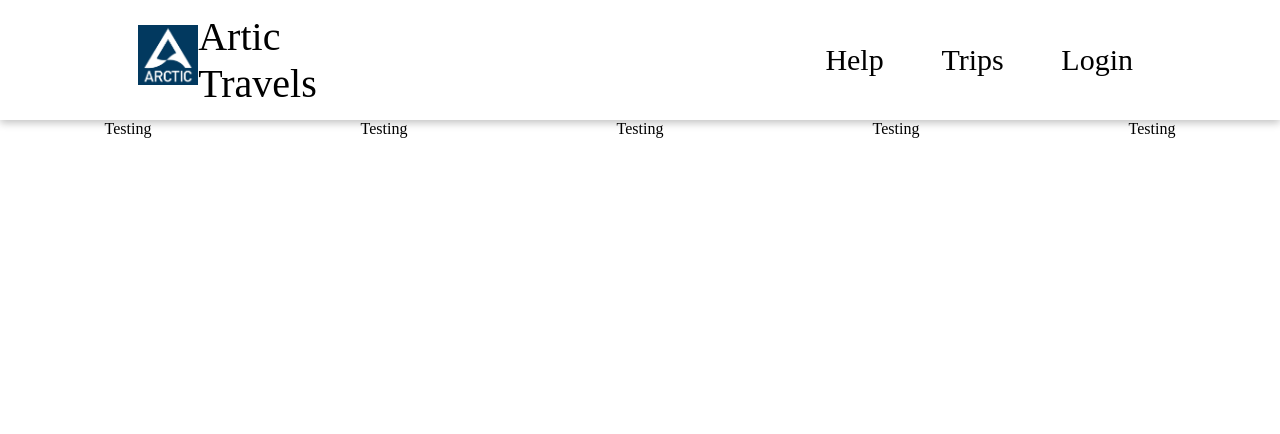
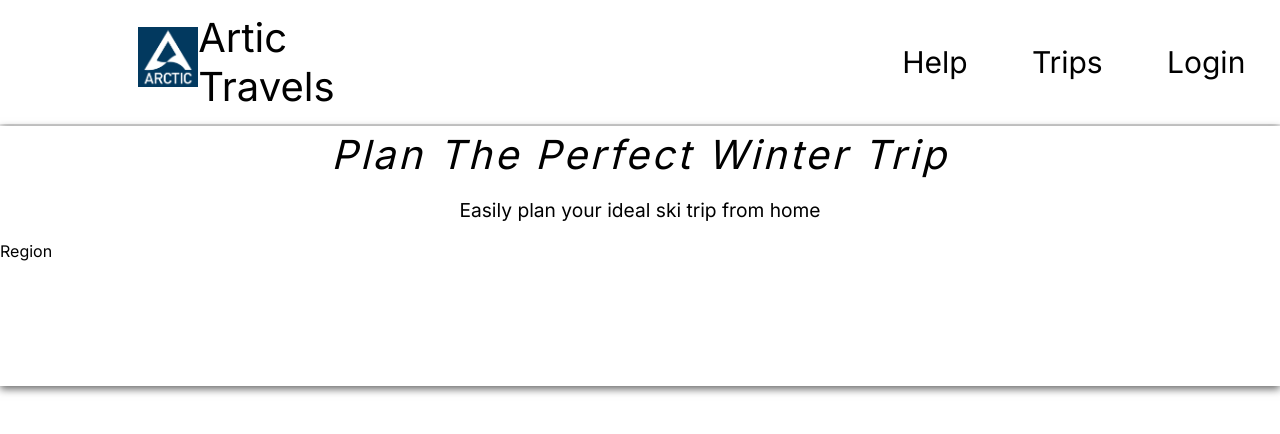
Before and after one commit to Hammad-Faiz/ArticTravels, a React (Create React App) app: page / in a window 1280 px wide. Shown: the top 434 px of the page. Built offline with nearby package versions, Linux system fonts and the light colour scheme.

Commit message:
implemented headlines

```diff
--- a/public/index.html
+++ b/public/index.html
@@ -15,6 +15,10 @@
       user's mobile device or desktop. See https://developers.google.com/web/fundamentals/web-app-manifest/
     -->
     <link rel="manifest" href="%PUBLIC_URL%/manifest.json" />
+
+    <link rel="preconnect" href="https://fonts.googleapis.com">
+    <link rel="preconnect" href="https://fonts.gstatic.com" crossorigin>
+    <link href="https://fonts.googleapis.com/css2?family=Inter:wght@400;500;700&display=swap" rel="stylesheet">
     <!--
       Notice the use of %PUBLIC_URL% in the tags above.
       It will be replaced with the URL of the `public` folder during the build.
--- a/src/components/PlanTrips.js
+++ b/src/components/PlanTrips.js
@@ -2,12 +2,21 @@ import './styles/PlanTrips.css'
 
 function PlanTrips(){
   return (
-    <div className='planning'>
-        <div>Testing</div>
-        <div>Testing</div>
-        <div>Testing</div>
-        <div>Testing</div>
-        <div>Testing</div>
+    <div className='mainPage'>
+        <div className='plan'>
+          <div className='headline'>
+            <i>Plan The Perfect Winter Trip</i>
+          </div>
+          <div className='headline2'>
+            <p>Easily plan your ideal ski trip from home</p>
+          </div>
+          <div>
+            <div>
+              Region
+            </div>
+
+          </div>
+        </div>
     </div>
   )
 }
--- a/src/components/styles/App.css
+++ b/src/components/styles/App.css
@@ -1,6 +1,7 @@
 body{
   margin: 0%;
   padding: 0%;
+  font-family: inter;
 }
 
 hr {
--- a/src/components/styles/Navbar.css
+++ b/src/components/styles/Navbar.css
@@ -32,6 +32,7 @@ div {
 .nav-right{
   display: flex;
   font-size: 30px;
+  margin-right: 12%;
 }
 
 .trips {
--- a/src/components/styles/PlanTrips.css
+++ b/src/components/styles/PlanTrips.css
@@ -1,3 +1,32 @@
-.planning {
-  display: flex;
+.mainPage {
+  display: grid;
+  grid-template-columns: 100%;
 }
+
+.plan {
+  margin-top: 0.2%;
+  width: 100%;
+  background-color: #ffffff;
+  height: 260px;
+  box-shadow: rgba(0, 0, 0, 0.60) 0px 3px 8px;
+}
+
+.headline {
+  margin-top: 0.3%;
+  text-align: center;
+}
+
+.headline i{
+  font-size: 40px;
+  letter-spacing: 3px;
+}
+
+.headline2 {
+  margin-top: 1%;
+  text-align: center;
+}
+
+.headline2 {
+  font-style: normal;
+  font-size: larger;
+}
```
